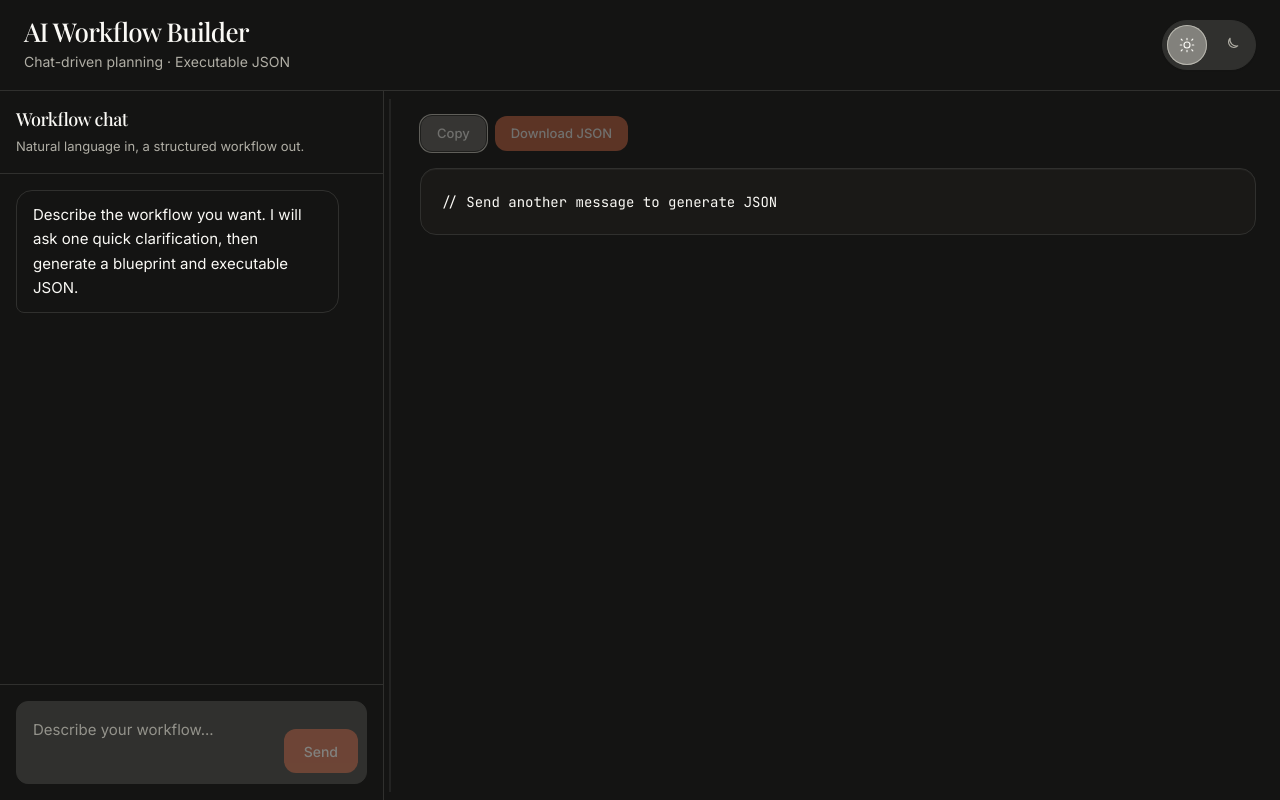
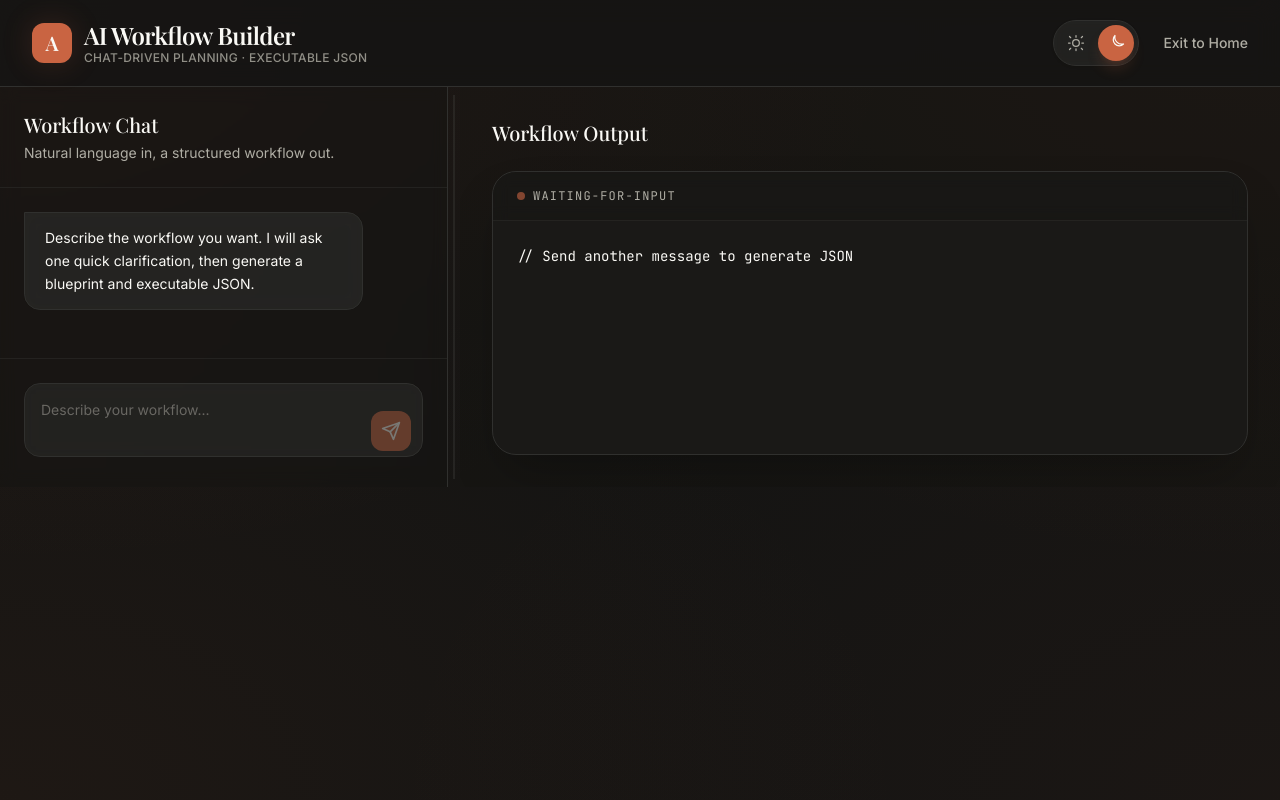
Before and after one commit to hafsa2006/workflow-builder, a React (Vite) app: page /app in a window 1280 px wide. Built offline with nearby package versions, Linux system fonts and the light colour scheme.

Commit message:
style: redesign dashboard to match landing page and implement global theme toggle

```diff
--- a/src/components/ChatPanel.tsx
+++ b/src/components/ChatPanel.tsx
@@ -22,32 +22,28 @@ export function ChatPanel({ messages, value, onChange, onSend, disabled }: Props
   }
 
   return (
-    <div className="flex h-full min-h-0 flex-col border-r border-[var(--app-border)] bg-[var(--app-bg)] transition-[background-color,border-color] duration-200 ease-out">
-      <div className="border-b border-[var(--app-border)] px-4 py-4">
-        <div className="font-serif text-lg font-medium leading-snug tracking-tight text-[var(--app-text)]">
-          Workflow chat
-        </div>
-        <div className="mt-1 text-[13px] leading-relaxed text-[var(--app-muted)]">
+    <div className="flex h-full min-h-0 flex-col bg-transparent">
+      <div className="px-6 py-6 border-b border-[var(--app-border)]/50">
+        <h3 className="font-serif text-xl font-medium text-[var(--app-text)]">
+          Workflow Chat
+        </h3>
+        <p className="mt-1 text-sm text-[var(--app-muted)]">
           Natural language in, a structured workflow out.
-        </div>
+        </p>
       </div>
 
-      <div className="min-h-0 flex-1 space-y-4 overflow-y-auto px-4 py-4">
+      <div className="min-h-0 flex-1 space-y-6 overflow-y-auto px-6 py-6 scrollbar-thin">
         {messages.map((m) => (
           <div
             key={m.id}
-            className={[
-              'flex w-full',
-              m.role === 'user' ? 'justify-end' : 'justify-start',
-            ].join(' ')}
+            className={`flex w-full ${m.role === 'user' ? 'justify-end' : 'justify-start'}`}
           >
             <div
-              className={[
-                'max-w-[min(92%,420px)] rounded-[16px] px-4 py-3 text-[15px] leading-relaxed transition-[transform,box-shadow,background-color] duration-200 ease-out',
+              className={`max-w-[85%] rounded-2xl px-5 py-3.5 text-sm leading-relaxed transition-all duration-300 ${
                 m.role === 'user'
-                  ? 'rounded-br-[8px] bg-[var(--color-brand)] text-[var(--text-on-brand)] shadow-[0_10px_26px_rgba(201,100,66,0.28)] hover:-translate-y-px hover:shadow-[0_14px_34px_rgba(201,100,66,0.35)]'
-                  : 'rounded-bl-[8px] border border-[var(--app-border)] bg-[var(--chat-system-bg)] text-[var(--app-text)] shadow-[var(--chat-system-shadow)] hover:-translate-y-px hover:shadow-[0_8px_28px_rgba(0,0,0,0.06)]',
-              ].join(' ')}
+                  ? 'rounded-tr-none bg-terracotta text-ivory shadow-lg shadow-terracotta/20'
+                  : 'rounded-tl-none bg-[var(--app-surface)]/60 backdrop-blur-sm border border-[var(--app-border)] text-[var(--app-text)] glass-shadow'
+              }`}
             >
               {m.text}
             </div>
@@ -56,13 +52,9 @@ export function ChatPanel({ messages, value, onChange, onSend, disabled }: Props
         <div ref={endRef} />
       </div>
 
-      <form onSubmit={submit} className="border-t border-[var(--app-border)] p-4">
-        <div className="flex items-end gap-2 rounded-[12px] border border-[var(--app-border)] bg-[var(--app-surface)] px-2 py-2 pl-4 shadow-[#e8e6dc_0px_0px_0px_0px,var(--ds-ring-warm)_0px_0px_0px_1px] transition-[box-shadow,border-color] duration-200 ease-out focus-within:border-[color-mix(in_oklab,var(--color-focus)_45%,var(--app-border))] focus-within:shadow-[0_0_0_3px_color-mix(in_oklab,var(--color-focus)_22%,transparent)]">
-          <label className="sr-only" htmlFor="wf-chat-input">
-            Describe your workflow
-          </label>
+      <form onSubmit={submit} className="p-6 border-t border-[var(--app-border)]/50">
+        <div className="relative group">
           <textarea
-            id="wf-chat-input"
             rows={2}
             value={value}
             onChange={(e) => onChange(e.target.value)}
@@ -76,14 +68,17 @@ export function ChatPanel({ messages, value, onChange, onSend, disabled }: Props
             }}
             placeholder="Describe your workflow..."
             disabled={disabled}
-            className="min-h-[48px] w-full resize-none bg-transparent py-2 text-[15px] leading-relaxed text-[var(--app-text)] outline-none placeholder:text-[color-mix(in_oklab,var(--app-muted)_78%,transparent)]"
+            className="w-full resize-none rounded-2xl border border-[var(--app-border)] bg-[var(--app-surface)]/50 backdrop-blur-sm p-4 pr-16 text-sm text-[var(--app-text)] placeholder:text-[var(--app-muted)]/50 outline-none focus:border-terracotta/50 focus:ring-4 focus:ring-terracotta/5 transition-all duration-300"
           />
           <button
             type="submit"
             disabled={disabled || !value.trim()}
-            className="mb-0.5 inline-flex h-11 shrink-0 items-center justify-center rounded-[12px] bg-[var(--color-brand)] px-5 text-[14px] font-medium text-[var(--text-on-brand)] shadow-[var(--color-brand)_0px_0px_0px_0px,var(--color-brand)_0px_0px_0px_1px] transition-[transform,background-color,box-shadow,opacity] duration-200 ease-out hover:bg-[color-mix(in_oklab,var(--color-brand)_92%,var(--ds-near-black))] hover:shadow-[0_10px_22px_rgba(201,100,66,0.35)] active:scale-[0.98] disabled:cursor-not-allowed disabled:opacity-40 disabled:shadow-none"
+            className="absolute right-3 bottom-3 inline-flex h-10 w-10 items-center justify-center rounded-xl bg-terracotta text-ivory shadow-lg shadow-terracotta/20 transition-all hover:bg-coral active:scale-95 disabled:opacity-40 disabled:shadow-none"
           >
-            Send
+            <svg width="20" height="20" viewBox="0 0 24 24" fill="none" xmlns="http://www.w3.org/2000/svg">
+              <path d="M22 2L11 13" stroke="currentColor" strokeWidth="2" strokeLinecap="round" strokeLinejoin="round"/>
+              <path d="M22 2L15 22L11 13L2 9L22 2Z" stroke="currentColor" strokeWidth="2" strokeLinecap="round" strokeLinejoin="round"/>
+            </svg>
           </button>
         </div>
       </form>
--- a/src/components/Dashboard.tsx
+++ b/src/components/Dashboard.tsx
@@ -1,10 +1,12 @@
-import { useMemo, useState } from 'react'
+import { useMemo, useState, useEffect } from 'react'
 import { ChatPanel } from './ChatPanel'
 import { ResizableLayout } from './ResizableLayout'
 import { ThemeToggle } from './ThemeToggle'
-import type { ChatMessage, ThemeMode } from '../types/workflow'
+import type { ChatMessage } from '../types/workflow'
 import { JSONViewer } from './JSONViewer'
 import { generateWorkflowBackend } from '../utils/api'
+import { useTheme } from '../context/ThemeContext'
+import { motion, AnimatePresence } from 'framer-motion'
 
 let idSeq = 1
 function nextId(prefix: string) {
@@ -12,6 +14,7 @@ function nextId(prefix: string) {
 }
 
 export function Dashboard() {
+  const { theme } = useTheme();
   const [userPrompt, setUserPrompt] = useState('')
   const [chatInput, setChatInput] = useState('')
   const [chatHistory, setChatHistory] = useState<ChatMessage[]>([
@@ -27,11 +30,6 @@ export function Dashboard() {
   const [isTyping, setIsTyping] = useState(false)
   const [displayedText, setDisplayedText] = useState('')
   const [fullResponse, setFullResponse] = useState('')
-
-  const [lockedTheme, setLockedTheme] = useState<ThemeMode>('light')
-  const [previewTheme, setPreviewTheme] = useState<ThemeMode | null>(null)
-
-  const effectiveTheme = previewTheme ?? lockedTheme
 
   async function simulateTyping(messageId: string, fullText: string) {
     setFullResponse(fullText)
@@ -98,47 +96,61 @@ export function Dashboard() {
   }
 
   return (
-    <div
-      className={[
-        effectiveTheme === 'dark' ? 'theme-dark' : 'theme-light',
-        'flex h-full min-h-0 flex-col',
-      ].join(' ')}
-    >
-      <header className="flex items-center justify-between gap-4 border-b border-[var(--app-border)] bg-[var(--app-bg)] px-6 py-4 transition-[background-color,border-color] duration-200 ease-out">
+    <div className={`flex h-full min-h-0 flex-col bg-[var(--app-bg)] mesh-gradient selection:bg-terracotta/30 selection:text-ivory`}>
+      <header className="flex items-center justify-between gap-4 border-b border-[var(--app-border)] bg-[var(--app-bg)]/80 backdrop-blur-md px-8 py-5 sticky top-0 z-50 transition-all duration-300">
+        <div className="flex items-center gap-3">
+          <div className="w-10 h-10 bg-terracotta rounded-xl flex items-center justify-center text-ivory font-serif text-xl font-bold glow-terracotta">
+            A
+          </div>
           <div className="min-w-0">
-          <div className="font-serif text-[1.625rem] font-medium leading-[1.2] tracking-tight text-[var(--app-text)]">
+            <h1 className="font-serif text-2xl font-semibold tracking-tight text-[var(--app-text)] leading-tight">
               AI Workflow Builder
-          </div>
-          <div className="mt-1 truncate text-[14px] leading-relaxed text-[var(--app-muted)]">
+            </h1>
+            <p className="text-xs font-medium tracking-wide text-[var(--app-muted)] uppercase opacity-80">
               Chat-driven planning · Executable JSON
+            </p>
           </div>
         </div>
-        <ThemeToggle
-          locked={lockedTheme}
-          preview={previewTheme}
-          onPreview={setPreviewTheme}
-          onLock={setLockedTheme}
-        />
+        <div className="flex items-center gap-6">
+          <ThemeToggle />
+          <a
+            href="/"
+            className="text-sm font-medium text-[var(--app-muted)] hover:text-terracotta transition-colors"
+          >
+            Exit to Home
+          </a>
+        </div>
       </header>
 
+      <main className="flex-1 min-h-0 overflow-hidden">
         <ResizableLayout
-        defaultLeftPercent={30}
-        minLeftPercent={22}
-        minRightPercent={34}
+          defaultLeftPercent={35}
+          minLeftPercent={25}
+          minRightPercent={40}
           left={
+            <div className="h-full border-r border-[var(--app-border)] bg-[var(--app-bg)]/40 backdrop-blur-sm">
               <ChatPanel
                 messages={chatHistory}
                 value={chatInput}
                 onChange={setChatInput}
                 onSend={send}
               />
+            </div>
           }
           right={
-          <div className="h-full bg-[var(--app-bg)] transition-colors duration-300 p-6">
+            <div className="h-full bg-[var(--app-bg)]/20 p-8 flex flex-col gap-6">
+              <div className="flex items-center justify-between">
+                <h2 className="font-serif text-xl font-medium text-[var(--app-text)]">
+                  Workflow Output
+                </h2>
+              </div>
+              <div className="flex-1 min-h-0 bg-[var(--json-panel-bg)] rounded-3xl border border-[var(--app-border)] shadow-2xl overflow-hidden glass-shadow">
                 <JSONViewer data={workflowJSON} />
+              </div>
             </div>
           }
         />
+      </main>
     </div>
   )
 }
--- a/src/components/JSONViewer.tsx
+++ b/src/components/JSONViewer.tsx
@@ -31,27 +31,34 @@ export function JSONViewer({ data }: Props) {
   }
 
   return (
-    <div className="flex min-h-0 flex-1 flex-col gap-4">
-      <div className="flex flex-wrap items-center gap-2">
+    <div className="flex flex-col h-full bg-transparent">
+      <div className="flex items-center justify-between px-6 py-4 bg-[var(--app-bg)]/30 backdrop-blur-sm border-b border-[var(--app-border)]/50">
+        <div className="flex items-center gap-2">
+          <div className="w-2 h-2 rounded-full bg-terracotta/60" />
+          <span className="text-xs font-mono text-[var(--app-muted)] uppercase tracking-widest">
+            {data ? 'generated-workflow.json' : 'waiting-for-input'}
+          </span>
+        </div>
+
+        {data && (
+          <div className="flex gap-2">
             <button
-          type="button"
               onClick={copy}
-          disabled={!data}
-          className="rounded-[12px] border border-[var(--app-border)] bg-[color-mix(in_oklab,var(--ds-warm-sand)_34%,var(--app-surface))] px-4 py-2 text-[13px] font-medium text-[var(--app-text)] shadow-[var(--ds-border-warm)_0px_0px_0px_0px,var(--ds-ring-warm)_0px_0px_0px_1px] transition-[transform,background-color,border-color,box-shadow,opacity] duration-200 ease-out hover:bg-[color-mix(in_oklab,var(--ds-warm-sand)_22%,var(--app-surface))] active:scale-[0.98] disabled:cursor-not-allowed disabled:opacity-40"
+              className="px-3 py-1.5 rounded-lg border border-[var(--app-border)] bg-[var(--app-surface)]/50 text-[11px] font-bold uppercase tracking-wider text-[var(--app-text)] hover:border-terracotta transition-all cursor-pointer"
             >
-          {copied ? 'Copied' : 'Copy'}
+              {copied ? 'Copied!' : 'Copy'}
             </button>
             <button
-          type="button"
               onClick={download}
-          disabled={!data}
-          className="rounded-[12px] bg-[var(--color-brand)] px-4 py-2 text-[13px] font-medium text-[var(--text-on-brand)] shadow-[var(--color-brand)_0px_0px_0px_0px,var(--color-brand)_0px_0px_0px_1px] transition-[transform,background-color,box-shadow,opacity] duration-200 ease-out hover:bg-[color-mix(in_oklab,var(--color-brand)_92%,var(--ds-near-black))] active:scale-[0.98] disabled:cursor-not-allowed disabled:opacity-40 disabled:shadow-none"
+              className="px-3 py-1.5 rounded-lg bg-terracotta text-ivory text-[11px] font-bold uppercase tracking-wider hover:bg-coral transition-all cursor-pointer shadow-lg shadow-terracotta/20"
             >
-          Download JSON
+              Download
             </button>
           </div>
+        )}
+      </div>
 
-      <div className="min-h-0 flex-1 overflow-auto rounded-2xl border border-[var(--app-border)] bg-[var(--json-panel-bg)] p-5 shadow-[inset_0_1px_0_var(--json-panel-inset)] transition-[background-color,border-color] duration-200 ease-out">
+      <div className="flex-1 overflow-auto p-6 font-mono text-sm scrollbar-thin">
         <HighlightedJson json={text} />
       </div>
     </div>
--- a/src/components/Navbar.tsx
+++ b/src/components/Navbar.tsx
@@ -2,28 +2,33 @@ import { Link } from 'react-router-dom';
 import { motion } from 'framer-motion';
 import { Terminal, Menu, X } from 'lucide-react';
 import { useState } from 'react';
+import { ThemeToggle } from './ThemeToggle';
+import { useTheme } from '../context/ThemeContext';
 
 export default function Navbar() {
   const [isOpen, setIsOpen] = useState(false);
+  const { theme } = useTheme();
 
   return (
-    <nav className="fixed top-0 z-50 w-full border-b border-white/5 bg-near-black/80 backdrop-blur-xl">
+    <nav className="fixed top-0 z-50 w-full border-b border-[var(--app-border)] bg-[var(--app-bg)]/80 backdrop-blur-xl transition-colors duration-300">
       <div className="mx-auto flex max-w-7xl items-center justify-between px-6 py-4">
         <div className="flex items-center gap-2">
           <Link to="/" className="flex items-center gap-2">
             <div className="flex h-10 w-10 items-center justify-center rounded-xl bg-terracotta shadow-lg glow-terracotta transition-transform hover:scale-110">
               <Terminal className="h-6 w-6 text-ivory" />
             </div>
-            <span className="font-serif text-2xl font-medium tracking-tight text-ivory">WorkflowAI</span>
+            <span className="font-serif text-2xl font-medium tracking-tight text-[var(--app-text)]">WorkflowAI</span>
           </Link>
         </div>
 
         {/* Desktop Nav */}
         <div className="hidden items-center gap-8 md:flex">
-          <a href="#features" className="text-sm font-medium text-warm-silver transition-colors hover:text-ivory">Features</a>
-          <a href="#how-it-works" className="text-sm font-medium text-warm-silver transition-colors hover:text-ivory">How It Works</a>
-          <a href="#demo" className="text-sm font-medium text-warm-silver transition-colors hover:text-ivory">Demo</a>
-          <a href="#docs" className="text-sm font-medium text-warm-silver transition-colors hover:text-ivory">Docs</a>
+          <a href="#features" className="text-sm font-medium text-[var(--app-muted)] transition-colors hover:text-terracotta">Features</a>
+          <a href="#how-it-works" className="text-sm font-medium text-[var(--app-muted)] transition-colors hover:text-terracotta">How It Works</a>
+          <a href="#demo" className="text-sm font-medium text-[var(--app-muted)] transition-colors hover:text-terracotta">Demo</a>
+
+          <div className="h-6 w-[1px] bg-[var(--app-border)] mx-2" />
+
           <Link to="/app">
             <motion.button
               whileHover={{ scale: 1.05 }}
@@ -36,9 +41,11 @@ export default function Navbar() {
         </div>
 
         {/* Mobile Toggle */}
-        <button className="md:hidden" onClick={() => setIsOpen(!isOpen)}>
-          {isOpen ? <X className="h-6 w-6 text-ivory" /> : <Menu className="h-6 w-6 text-ivory" />}
-        </button>
+        <div className="flex items-center gap-4 md:hidden">
+          <button onClick={() => setIsOpen(!isOpen)}>
+            {isOpen ? <X className="h-6 w-6 text-[var(--app-text)]" /> : <Menu className="h-6 w-6 text-[var(--app-text)]" />}
+          </button>
+        </div>
       </div>
 
       {/* Mobile Menu */}
@@ -46,13 +53,12 @@ export default function Navbar() {
         <motion.div
           initial={{ opacity: 0, y: -20 }}
           animate={{ opacity: 1, y: 0 }}
-          className="absolute left-0 top-full w-full border-b border-white/5 bg-near-black/95 px-6 py-6 backdrop-blur-2xl md:hidden"
+          className="absolute left-0 top-full w-full border-b border-[var(--app-border)] bg-[var(--app-bg)]/95 px-6 py-6 backdrop-blur-2xl md:hidden"
         >
           <div className="flex flex-col gap-6">
-            <a href="#features" className="text-lg font-medium text-warm-silver" onClick={() => setIsOpen(false)}>Features</a>
-            <a href="#how-it-works" className="text-lg font-medium text-warm-silver" onClick={() => setIsOpen(false)}>How It Works</a>
-            <a href="#demo" className="text-lg font-medium text-warm-silver" onClick={() => setIsOpen(false)}>Demo</a>
-            <a href="#docs" className="text-lg font-medium text-warm-silver" onClick={() => setIsOpen(false)}>Docs</a>
+            <a href="#features" className="text-lg font-medium text-[var(--app-text)]" onClick={() => setIsOpen(false)}>Features</a>
+            <a href="#how-it-works" className="text-lg font-medium text-[var(--app-text)]" onClick={() => setIsOpen(false)}>How It Works</a>
+            <a href="#demo" className="text-lg font-medium text-[var(--app-text)]" onClick={() => setIsOpen(false)}>Demo</a>
             <Link to="/app" onClick={() => setIsOpen(false)} className="w-full">
               <button className="w-full rounded-xl bg-terracotta py-4 text-center font-semibold text-ivory shadow-lg glow-terracotta">
                 Generate Workflow
--- a/src/components/ThemeToggle.tsx
+++ b/src/components/ThemeToggle.tsx
@@ -1,18 +1,11 @@
-import type { ThemeMode } from '../types/workflow'
-
-type Props = {
-  locked: ThemeMode
-  preview: ThemeMode | null
-  onPreview: (mode: ThemeMode | null) => void
-  onLock: (mode: ThemeMode) => void
-}
+import { useTheme } from '../context/ThemeContext'
 
 function IconSun({ className }: { className?: string }) {
   return (
     <svg
       className={className}
-      width="18"
-      height="18"
+      width="20"
+      height="20"
       viewBox="0 0 24 24"
       fill="none"
       aria-hidden
@@ -32,8 +25,8 @@ function IconMoon({ className }: { className?: string }) {
   return (
     <svg
       className={className}
-      width="18"
-      height="18"
+      width="20"
+      height="20"
       viewBox="0 0 24 24"
       fill="none"
       aria-hidden
@@ -48,54 +41,40 @@ function IconMoon({ className }: { className?: string }) {
   )
 }
 
-export function ThemeToggle({ locked, preview, onPreview, onLock }: Props) {
-  const active = preview ?? locked
+export function ThemeToggle() {
+  const { theme, toggleTheme } = useTheme();
 
   return (
     <div
-      className="inline-flex items-center gap-1 rounded-full border border-[var(--app-border)] bg-[var(--app-surface)] p-1 shadow-[0_1px_2px_rgba(15,17,21,0.06)] transition-[box-shadow,background-color,border-color] duration-200 ease-out"
+      className="inline-flex items-center gap-1 rounded-full border border-[var(--app-border)] bg-[var(--app-surface)]/50 backdrop-blur-sm p-1 shadow-sm transition-all duration-300"
       role="group"
       aria-label="Theme"
     >
       <button
         type="button"
-        title="Light theme — hover to preview, click to save"
-        onMouseEnter={() => onPreview('light')}
-        onMouseLeave={() => onPreview(null)}
-        onClick={() => {
-          onLock('light')
-          onPreview(null)
-        }}
-        className={[
-          'flex h-10 w-10 items-center justify-center rounded-full transition-[background-color,box-shadow,color,transform] duration-200 ease-out active:scale-[0.98]',
-          active === 'light'
-            ? 'bg-[color-mix(in_oklab,var(--ds-warm-sand)_48%,var(--app-surface))] text-[var(--app-text)] shadow-[inset_0_0_0_1px_color-mix(in_oklab,var(--ds-ring-warm)_70%,transparent)]'
-            : 'text-[var(--app-muted)] hover:bg-[color-mix(in_oklab,var(--ds-warm-sand)_26%,transparent)] hover:text-[var(--app-text)]',
-        ].join(' ')}
-        aria-pressed={locked === 'light'}
+        title="Switch to Light mode"
+        onClick={() => theme === 'dark' && toggleTheme()}
+        className={`flex h-9 w-9 items-center justify-center rounded-full transition-all duration-300 ${
+          theme === 'light'
+            ? 'bg-terracotta text-ivory shadow-lg shadow-terracotta/20'
+            : 'text-[var(--app-muted)] hover:text-[var(--app-text)] hover:bg-[var(--app-border)]'
+        }`}
+        aria-pressed={theme === 'light'}
       >
         <IconSun />
-        <span className="sr-only">Light</span>
       </button>
       <button
         type="button"
-        title="Dark theme — hover to preview, click to save"
-        onMouseEnter={() => onPreview('dark')}
-        onMouseLeave={() => onPreview(null)}
-        onClick={() => {
-          onLock('dark')
-          onPreview(null)
-        }}
-        className={[
-          'flex h-10 w-10 items-center justify-center rounded-full transition-[background-color,box-shadow,color,transform] duration-200 ease-out active:scale-[0.98]',
-          active === 'dark'
-            ? 'bg-[color-mix(in_oklab,var(--ds-stone)_28%,var(--app-surface))] text-[var(--app-text)] shadow-[0_0_22px_rgba(0,0,0,0.2),inset_0_0_0_1px_color-mix(in_oklab,var(--ds-warm-silver)_38%,transparent)]'
-            : 'text-[var(--app-muted)] hover:bg-[color-mix(in_oklab,var(--ds-stone)_18%,transparent)] hover:text-[var(--app-text)]',
-        ].join(' ')}
-        aria-pressed={locked === 'dark'}
+        title="Switch to Dark mode"
+        onClick={() => theme === 'light' && toggleTheme()}
+        className={`flex h-9 w-9 items-center justify-center rounded-full transition-all duration-300 ${
+          theme === 'dark'
+            ? 'bg-terracotta text-ivory shadow-lg shadow-terracotta/20'
+            : 'text-[var(--app-muted)] hover:text-[var(--app-text)] hover:bg-[var(--app-border)]'
+        }`}
+        aria-pressed={theme === 'dark'}
       >
         <IconMoon />
-        <span className="sr-only">Dark</span>
       </button>
     </div>
   )
```
Also changed, not shown: src/index.css (+37 -1 lines), 1 other file (tests, documents, lock files or other folders). Lines whose indentation alone changed are shown as unchanged.
